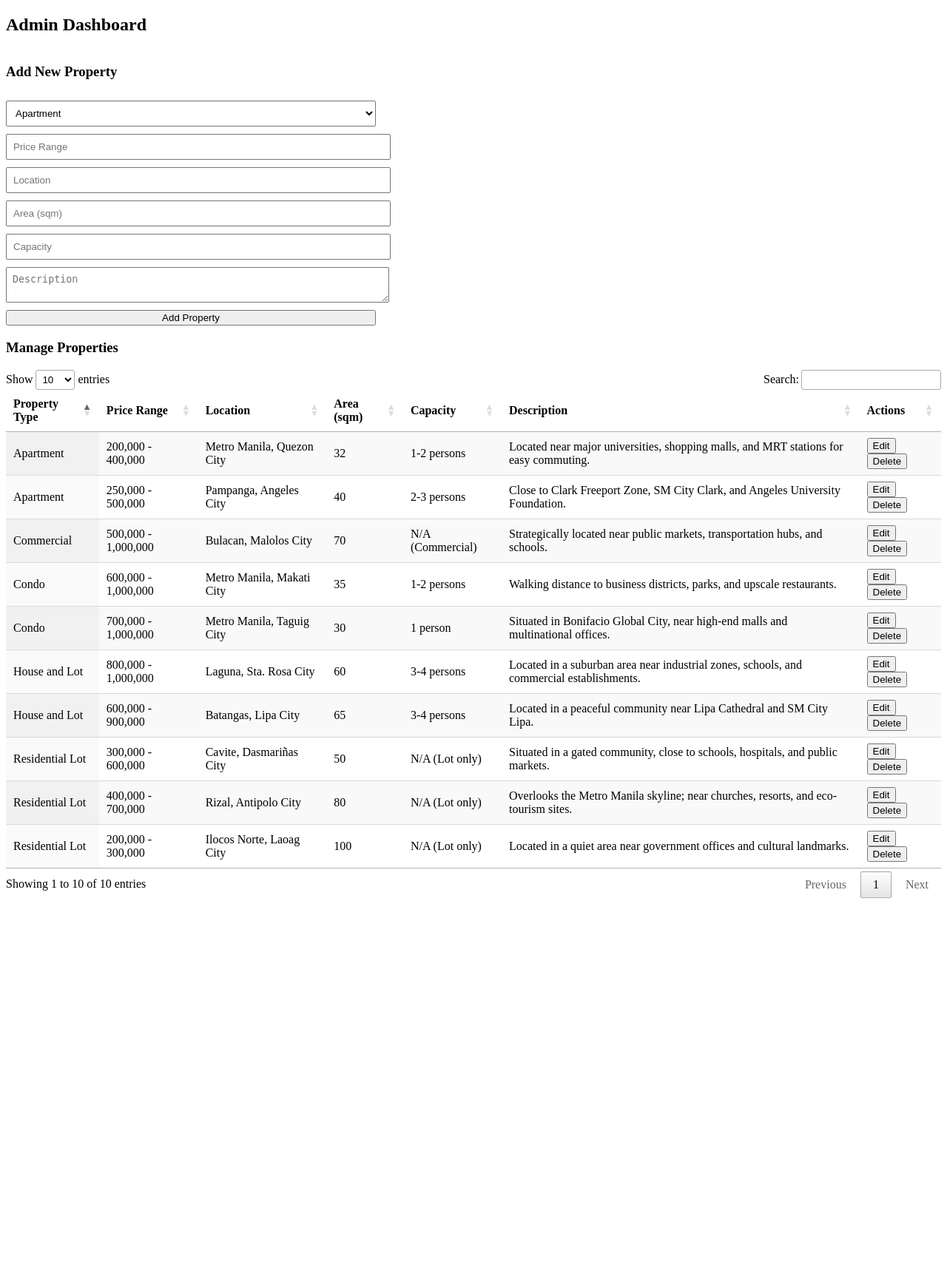
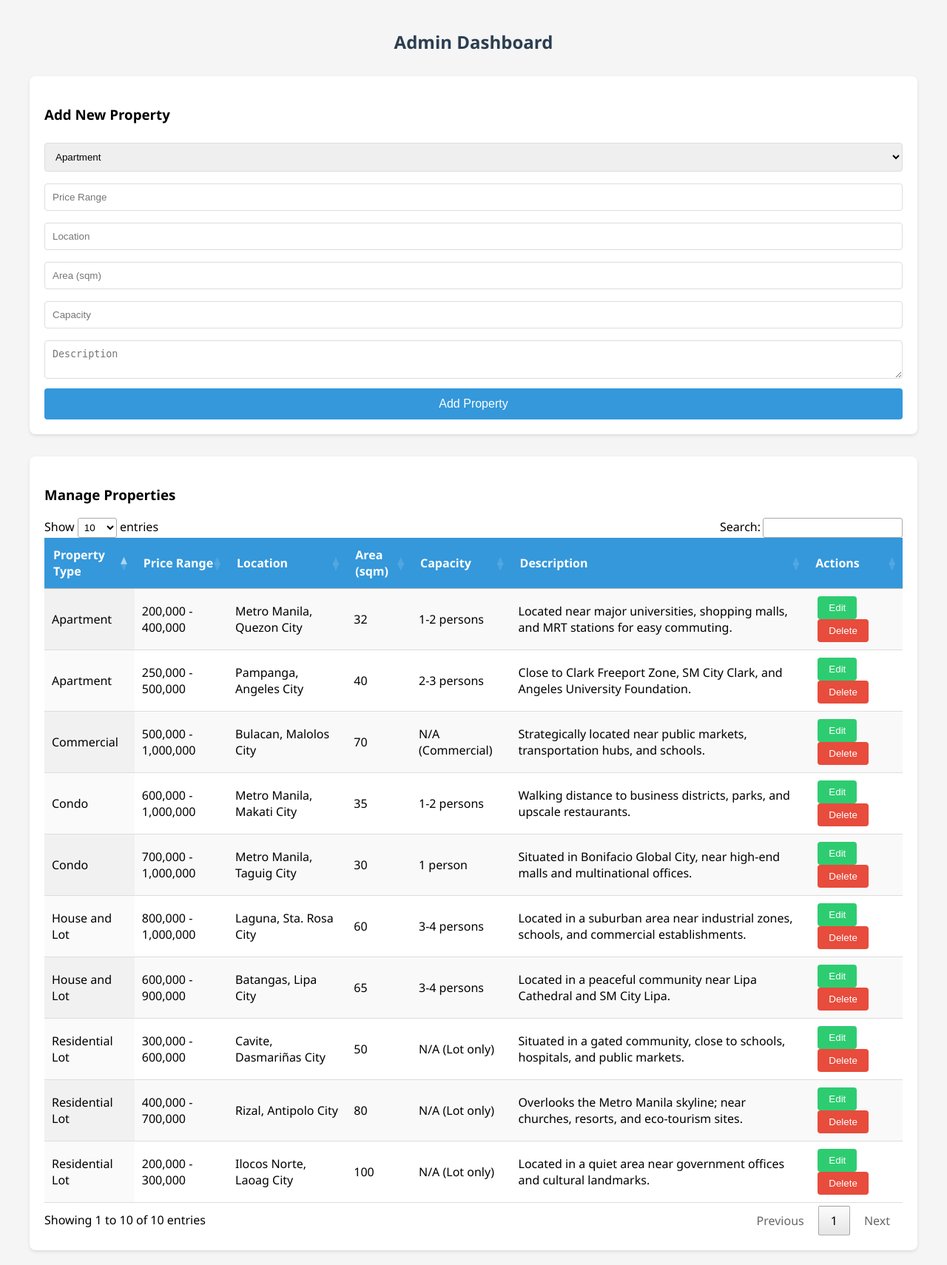
Before and after one commit to swns1/Housing_Allocation_System, a PHP site: page /adminhome.php in a window 1280 px wide. Shown: the whole page at 74% size. Before the commit the page ends 1214 px from the top, so only its background shows below. Run offline with PHP 8.4, Linux system fonts and the light colour scheme; data comes from the database, SQL or seed files in the repository; some libraries are stand-ins or nearby versions.

Commit message:
Added css

```diff
--- a/adminhome.php
+++ b/adminhome.php
@@ -1,13 +1,18 @@
 <?php
+// === INITIALIZATION===
 session_start();
 include('connect.php');
 
+// === CLASSES===
+// User Management Class
 class Users {
     public $email;
     public $username;
     public $password;
     public $conn;
 }
+
+// Property Management Class
 class Properties {
     public $conn;
     public $id;
@@ -18,9 +23,13 @@ class Users {
     public $capacity;
     public $description;
 
+    // Constructor for database connection
     public function __construct($conn) {
         $this->conn = $conn;
     }
+
+    // === DATABASE OPERATIONS ===
+    // Data setter method
     public function setProperties($data) {
         $this->propertyType = mysqli_real_escape_string($this->conn, $data['property_type']);
         $this->priceRange = mysqli_real_escape_string($this->conn, $data['price_range']);
@@ -29,12 +38,15 @@ class Users {
         $this->capacity = mysqli_real_escape_string($this->conn, $data['capacity']);
         $this->description = mysqli_real_escape_string($this->conn, $data['description']);
     }
+
+    // Create operation
     public function addProperty() {
         $query = "INSERT INTO properties (property_type, price_range, location, area, capacity, description)
                 VALUES ('$this->propertyType', '$this->priceRange', '$this->location', '$this->area', '$this->capacity', '$this->description')";
         return mysqli_query($this->conn, $query);
     }
 
+    // Edit operation
     public function editProperty() {
         $query = "UPDATE properties SET
                 property_type='$this->propertyType',
@@ -47,27 +59,32 @@ class Users {
         return mysqli_query($this->conn, $query);
     }
 
+    // Delete operation
     public function deleteProperty($id) {
         return mysqli_query($this->conn, "DELETE FROM properties WHERE id=$id");
     }
 
+    // Read operations
     public function getPropertyById($id) {
         return mysqli_query($this->conn, "SELECT * FROM properties WHERE id = $id");
     }
-
     public function getAllProperties() {
         return mysqli_query($this->conn, "SELECT * FROM properties");
     }
 }
 
+// === REQUEST HANDLERS ===
+// Initialize property manager
 $propertyManager = new Properties($conn);
 
+// GET request handler for property details
 if(isset($_GET['id'])) {
     $property = $propertyManager->getPropertyById($_GET['id']);
     echo json_encode(mysqli_fetch_assoc($property));
     exit();
 }
 
+// POST request handlers
 if(isset($_POST['add_property'])) {
     $propertyManager->setProperties($_POST);
     $propertyManager->addProperty();
@@ -89,9 +106,13 @@ if(isset($_POST['delete_property'])) {
     $propertyManager->deleteProperty($_POST['property_id']);
     header("Location: adminhome.php");
     exit();
-}?>
+}
+
+// === HTML STRUCTURE ===
+?>
 <!DOCTYPE html>
 <html lang="en">
+    <!-- === HEADER SECTION === -->
     <head>
         <meta charset="UTF-8">
         <meta name="viewport" content="width=device-width, initial-scale=1.0">
@@ -107,9 +128,11 @@ if(isset($_POST['delete_property'])) {
         <!-- SweetAlert2 JS -->
         <script src="https://cdn.jsdelivr.net/npm/sweetalert2@11"></script>
     </head>
+
     <body>
         <h2>Admin Dashboard</h2>
 
+        <!-- === FORM SECTION === -->
         <!-- Add Property Form -->
         <form method="post" action="adminhome.php" id="addPropertyForm">
             <h3>Add New Property</h3>
@@ -128,7 +151,8 @@ if(isset($_POST['delete_property'])) {
             <button type="submit" name="add_property">Add Property</button>
         </form>
 
-    <!-- Property List -->
+        <!-- === DATA DISPLAY SECTION === -->
+        <!-- Property List Table -->
         <div class="property-list">
             <h3>Manage Properties</h3>
             <table id="propertyTable" class="display">
@@ -164,11 +188,14 @@ if(isset($_POST['delete_property'])) {
                 </tbody>
             </table>
         </div>
+
         <script>
+            // DataTable initialization
             $(document).ready(function() {
                 $('#propertyTable').DataTable();
             });
 
+            // Property deletion handler
             function deleteProperty(id) {
                 Swal.fire({
                     title: 'Are you sure?',
@@ -201,6 +228,7 @@ if(isset($_POST['delete_property'])) {
                 });
             }
 
+            // Property edit handler
             function editProperty(id) {
                 fetch(`adminhome.php?id=${id}`)
                     .then(response => response.json())
@@ -263,30 +291,116 @@ if(isset($_POST['delete_property'])) {
             }
             ?>
         </script>
+
+        <!-- === STYLING SECTION === -->
+        <style>
+    /* Main Layout */
+    body {
+        font-family: 'Segoe UI', Tahoma, Geneva, Verdana, sans-serif;
+        max-width: 1200px;
+        margin: 0 auto;
+        padding: 20px;
+        background-color: #f5f5f5;
+    }
+
+    h2 {
+        color: #2c3e50;
+        text-align: center;
+        margin-bottom: 30px;
+    }
+
+    /* Form Styling */
+    #addPropertyForm {
+        background: white;
+        padding: 20px;
+        border-radius: 8px;
+        box-shadow: 0 2px 4px rgba(0,0,0,0.1);
+        margin-bottom: 30px;
+    }
+
+    #addPropertyForm input,
+    #addPropertyForm select,
+    #addPropertyForm textarea {
+        width: 100%;
+        padding: 10px;
+        margin: 8px 0;
+        border: 1px solid #ddd;
+        border-radius: 4px;
+        box-sizing: border-box;
+    }
+
+    #addPropertyForm button {
+        background-color: #3498db;
+        color: white;
+        padding: 12px 20px;
+        border: none;
+        border-radius: 4px;
+        cursor: pointer;
+        width: 100%;
+        font-size: 16px;
+    }
+
+    #addPropertyForm button:hover {
+        background-color: #2980b9;
+    }
+
+    /* Table Styling */
+    .property-list {
+        background: white;
+        padding: 20px;
+        border-radius: 8px;
+        box-shadow: 0 2px 4px rgba(0,0,0,0.1);
+    }
+
+    #propertyTable {
+        width: 100%;
+        border-collapse: collapse;
+        margin-top: 20px;
+    }
+
+    #propertyTable th {
+        background-color: #3498db;
+        color: white;
+        padding: 12px;
+    }
+
+    #propertyTable td {
+        padding: 10px;
+        border-bottom: 1px solid #ddd;
+    }
+
+    /* Button Styling */
+    .property-list button {
+        padding: 8px 15px;
+        margin: 0 5px;
+        border: none;
+        border-radius: 4px;
+        cursor: pointer;
+    }
+
+    .property-list button:nth-child(1) {
+        background-color: #2ecc71;
+        color: white;
+    }
+
+    .property-list button:nth-child(2) {
+        background-color: #e74c3c;
+        color: white;
+    }
+
+    .property-list button:hover {
+        opacity: 0.9;
+    }
+
+    /* SweetAlert Customization */
+    .swal2-popup {
+        font-size: 14px;
+    }
+
+    .swal2-input, .swal2-textarea {
+        margin: 10px auto !important;
+        width: 90% !important;
+    }
+</style>
     </body>
 </html>
-
-<style>
-    #addPropertyForm {
-    display: flex;
-    flex-direction: column;
-    max-width: 500px;
-    gap: 10px;
-    }
-
-    #addPropertyForm select,
-    #addPropertyForm input,
-    #addPropertyForm textarea {
-        width: 100%;
-        padding: 8px;
-    }
-
-    .swal2-input {
-        margin: 10px auto !important;
-        width: 80% !important;
-    }
-
-    textarea.swal2-input {
-        height: 100px !important;
-    }
-</style>
```
Lines whose indentation alone changed are shown as unchanged.
